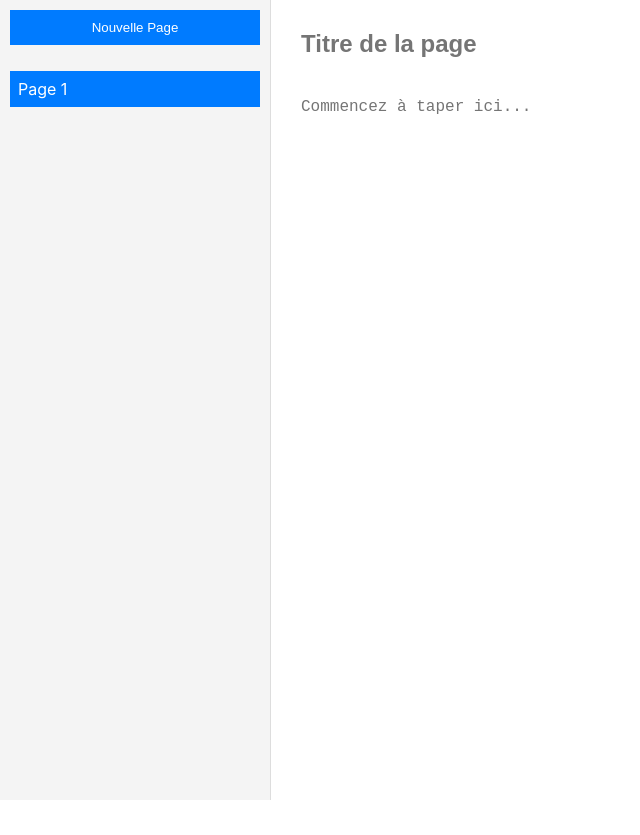
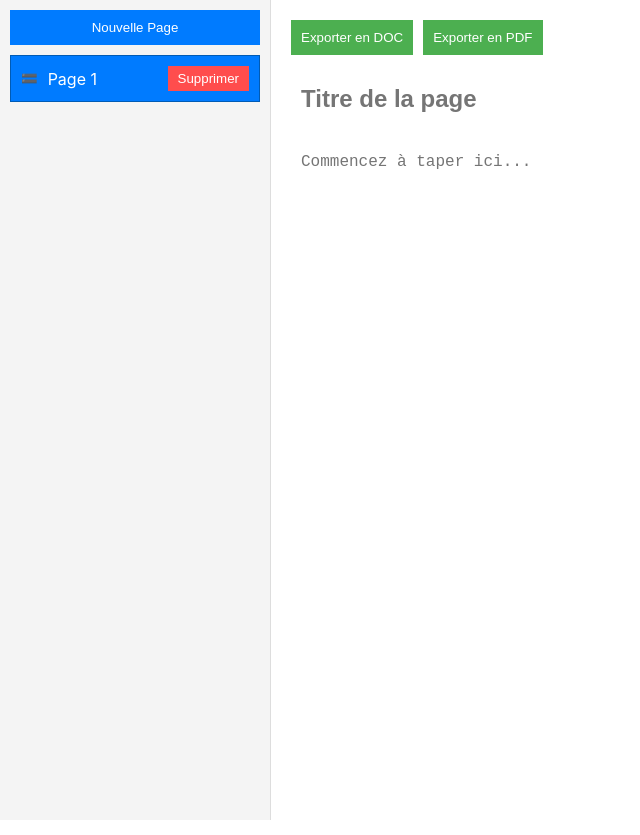
Before and after one commit to timmeyer1/REACT_Notes, a React (Create React App) app: page / in a window 1280 px wide. Shown: the whole page, without its empty margins (0-640 px from the left). Before the commit the page ends 800 px from the top, so only its background shows below. Built offline with nearby package versions, Linux system fonts and the light colour scheme.

Commit message:
Move and delete page

```diff
--- a/package.json
+++ b/package.json
@@ -3,10 +3,13 @@
   "version": "0.1.0",
   "private": true,
   "dependencies": {
+    "@dnd-kit/core": "^6.3.1",
+    "@dnd-kit/sortable": "^10.0.0",
     "@testing-library/dom": "^10.4.0",
     "@testing-library/jest-dom": "^6.6.3",
     "@testing-library/react": "^16.2.0",
     "@testing-library/user-event": "^13.5.0",
+    "jspdf": "^3.0.0",
     "react": "^19.0.0",
     "react-dom": "^19.0.0",
     "react-scripts": "5.0.1",
--- a/src/App.js
+++ b/src/App.js
@@ -1,5 +1,6 @@
-// src/App.js
 import React, { useState, useEffect } from 'react';
+import { DndContext, closestCenter, KeyboardSensor, PointerSensor, useSensor, useSensors } from '@dnd-kit/core';
+import { arrayMove, SortableContext, sortableKeyboardCoordinates, verticalListSortingStrategy } from '@dnd-kit/sortable';
 import Sidebar from './components/Sidebar/Sidebar';
 import Editor from './components/Editor/Editor';
 import { loadPages, savePages } from './utils/storage';
@@ -8,7 +9,8 @@ import './App.css';
 const App = () => {
   // Charger les pages depuis le localStorage au démarrage
   const [pages, setPages] = useState(loadPages() || [{ id: 1, title: '', content: '' }]);
-  const [selectedPage, setSelectedPage] = useState(pages[0].id);
+  const [selectedPage, setSelectedPage] = useState(pages[0]?.id || 1);
+  const [nextId, setNextId] = useState(pages.length + 1); // Compteur pour les IDs
 
   // Sauvegarder les pages dans le localStorage à chaque changement
   useEffect(() => {
@@ -17,9 +19,10 @@ const App = () => {
 
   // Ajouter une nouvelle page
   const handleAddPage = () => {
-    const newPage = { id: pages.length + 1, title: '', content: '' };
+    const newPage = { id: nextId, title: '', content: '' }; // Utiliser nextId
     setPages([...pages, newPage]);
     setSelectedPage(newPage.id);
+    setNextId(nextId + 1); // Incrémenter le compteur
   };
 
   // Sélectionner une page
@@ -27,7 +30,25 @@ const App = () => {
     setSelectedPage(id);
   };
 
-  // Mettre à jour une page
+  // Supprimer une page
+  const handleDeletePage = (id) => {
+    const updatedPages = pages.filter((page) => page.id !== id);
+    setPages(updatedPages);
+    setSelectedPage(updatedPages[0]?.id || 1); // Sélectionner la première page restante
+  };
+
+  // Réorganiser les pages avec le glisser-déposer
+  const handleDragEnd = (event) => {
+    const { active, over } = event;
+    if (active.id !== over.id) {
+      const oldIndex = pages.findIndex((page) => page.id === active.id);
+      const newIndex = pages.findIndex((page) => page.id === over.id);
+      const reorderedPages = arrayMove(pages, oldIndex, newIndex);
+      setPages(reorderedPages);
+    }
+  };
+
+  // Mettre à jour le contenu ou le titre d'une page
   const handleUpdatePage = (id, updates) => {
     setPages((prevPages) =>
       prevPages.map((page) =>
@@ -36,13 +57,23 @@ const App = () => {
     );
   };
 
+  // Configurer les capteurs pour le glisser-déposer
+  const sensors = useSensors(
+    useSensor(PointerSensor),
+    useSensor(KeyboardSensor, {
+      coordinateGetter: sortableKeyboardCoordinates,
+    })
+  );
+
   return (
+    <DndContext sensors={sensors} collisionDetection={closestCenter} onDragEnd={handleDragEnd}>
       <div className="app">
         <Sidebar
           pages={pages}
           selectedPage={selectedPage}
           onAddPage={handleAddPage}
           onSelectPage={handleSelectPage}
+          onDeletePage={handleDeletePage}
         />
         <Editor
           selectedPage={selectedPage}
@@ -50,6 +81,7 @@ const App = () => {
           onUpdatePage={handleUpdatePage}
         />
       </div>
+    </DndContext>
   );
 };
 
--- a/src/components/Editor/Editor.css
+++ b/src/components/Editor/Editor.css
@@ -2,4 +2,21 @@
 .editor {
     flex: 1;
     padding: 20px;
-  }
+}
+
+.export-buttons {
+    margin-bottom: 20px;
+}
+
+.export-buttons button {
+    margin-right: 10px;
+    padding: 10px;
+    background-color: #4CAF50;
+    color: white;
+    border: none;
+    cursor: pointer;
+}
+
+.export-buttons button:hover {
+    background-color: #45a049;
+}
--- a/src/components/Editor/Editor.js
+++ b/src/components/Editor/Editor.js
@@ -6,12 +6,37 @@ import './Editor.css';
 const Editor = ({ selectedPage, pages, onUpdatePage }) => {
   const page = pages.find((p) => p.id === selectedPage);
 
+  const handleExport = (format) => {
+    if (!page) return;
+
+    const content = `Titre: ${page.title}\n\n${page.content}`;
+
+    if (format === 'doc') {
+      const blob = new Blob([content], { type: 'application/msword' });
+      const url = URL.createObjectURL(blob);
+      const link = document.createElement('a');
+      link.href = url;
+      link.download = `${page.title || 'page'}.doc`;
+      link.click();
+    } else if (format === 'pdf') {
+      import('jspdf').then(({ jsPDF }) => {
+        const doc = new jsPDF();
+        doc.text(content, 10, 10);
+        doc.save(`${page.title || 'page'}.pdf`);
+      });
+    }
+  };
+
   if (!page) {
     return <div className="editor">Sélectionnez une page</div>;
   }
 
   return (
     <div className="editor">
+      <div className="export-buttons">
+        <button onClick={() => handleExport('doc')}>Exporter en DOC</button>
+        <button onClick={() => handleExport('pdf')}>Exporter en PDF</button>
+      </div>
       <Page
         title={page.title}
         content={page.content}
--- a/src/components/Sidebar/Sidebar.css
+++ b/src/components/Sidebar/Sidebar.css
@@ -4,6 +4,8 @@
     background-color: #f4f4f4;
     padding: 10px;
     border-right: 1px solid #ddd;
+    height: 100vh;
+    overflow-y: auto;
   }
 
   .sidebar-button {
@@ -16,21 +18,70 @@
     cursor: pointer;
   }
 
+  .sidebar-button:hover {
+    background-color: #005bb5;
+  }
+
   .sidebar ul {
     list-style-type: none;
     padding: 0;
   }
 
   .sidebar li {
-    padding: 8px;
-    cursor: pointer;
+    padding: 10px;
+    margin-bottom: 5px;
+    background-color: white;
+    border: 1px solid #ddd;
+    cursor: grab;
+    display: flex;
+    justify-content: space-between;
+    align-items: center;
   }
 
   .sidebar li:hover {
-    background-color: #ddd;
+    background-color: #f9f9f9;
   }
 
   .sidebar .selected {
     background-color: #007bff;
     color: white;
+    border-color: #005bb5;
   }
+
+  .delete-button {
+    background-color: #ff4d4d;
+    color: white;
+    border: none;
+    padding: 5px 10px;
+    cursor: pointer;
+  }
+
+  .delete-button:hover {
+    background-color: #ff1a1a;
+  }
+
+  /* src/components/Sidebar/Sidebar.css */
+.drag-handle {
+    cursor: grab;
+    background: none;
+    border: none;
+    padding: 0;
+    margin-right: 10px;
+  }
+
+  .drag-handle:active {
+    cursor: grabbing;
+  }
+
+  .delete-button {
+    margin-left: auto;
+    background-color: #ff4d4d;
+    color: white;
+    border: none;
+    padding: 5px 10px;
+    cursor: pointer;
+  }
+
+  .delete-button:hover {
+    background-color: #ff1a1a;
+  }
--- a/src/components/Sidebar/Sidebar.js
+++ b/src/components/Sidebar/Sidebar.js
@@ -1,24 +1,27 @@
 // src/components/Sidebar/Sidebar.js
 import React from 'react';
+import { SortableContext, verticalListSortingStrategy } from '@dnd-kit/sortable';
+import { SortableItem } from './SortableItem';
 import './Sidebar.css';
 
-const Sidebar = ({ pages, selectedPage, onAddPage, onSelectPage }) => {
+const Sidebar = ({ pages, selectedPage, onAddPage, onSelectPage, onDeletePage }) => {
   return (
     <div className="sidebar">
       <button onClick={onAddPage} className="sidebar-button">
         Nouvelle Page
       </button>
-      <ul>
+      <SortableContext items={pages} strategy={verticalListSortingStrategy}>
         {pages.map((page) => (
-          <li
+          <SortableItem
             key={page.id}
-            onClick={() => onSelectPage(page.id)}
-            className={selectedPage === page.id ? 'selected' : ''}
-          >
-            {page.title || `Page ${page.id}`}
-          </li>
+            id={page.id}
+            page={page}
+            selectedPage={selectedPage}
+            onSelectPage={onSelectPage}
+            onDeletePage={onDeletePage}
+          />
         ))}
-      </ul>
+      </SortableContext>
     </div>
   );
 };
--- /dev/null
+++ b/src/components/Sidebar/SortableItem.js
@@ -0,0 +1,41 @@
+// src/components/Sidebar/SortableItem.js
+import React from 'react';
+import { useSortable } from '@dnd-kit/sortable';
+import { CSS } from '@dnd-kit/utilities';
+
+export const SortableItem = ({ id, page, selectedPage, onSelectPage, onDeletePage }) => {
+  const { attributes, listeners, setNodeRef, transform, transition } = useSortable({ id });
+
+  const style = {
+    transform: CSS.Transform.toString(transform),
+    transition,
+  };
+
+  return (
+    <li
+      ref={setNodeRef}
+      style={style}
+      onClick={() => onSelectPage(page.id)}
+      className={selectedPage === page.id ? 'selected' : ''}
+    >
+      {/* Bouton pour glisser */}
+      <button {...attributes} {...listeners} className="drag-handle">
+        🟰
+      </button>
+
+      {/* Titre de la page */}
+      <span>{page.title || `Page ${page.id}`}</span>
+
+      {/* Bouton de suppression */}
+      <button
+        onClick={(e) => {
+          e.stopPropagation(); // Empêcher la sélection de la page
+          onDeletePage(page.id);
+        }}
+        className="delete-button"
+      >
+        Supprimer
+      </button>
+    </li>
+  );
+};
```
Also changed, not shown: 1 other file (tests, documents, lock files or other folders). Lines whose indentation alone changed are shown as unchanged.
